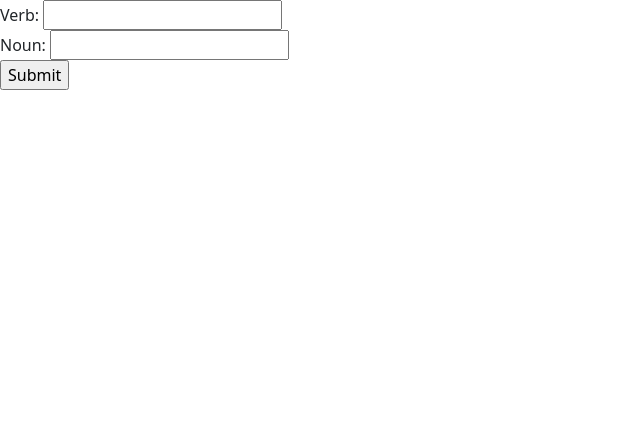
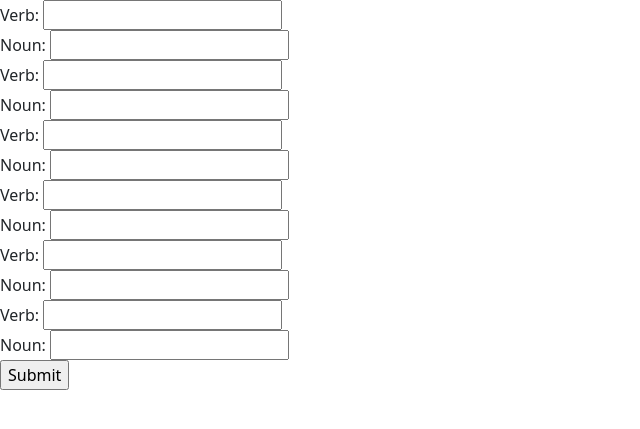
Before and after one commit to theofahey/Ties__tfahey20_sging20_ekrechmer20_ilam21, a Flask app: page /FBI-input in a window 1280 px wide. Shown: the part 56-485 px from the top of the page, without its empty margins (0-640 px from the left). Run offline with Flask 2, Linux system fonts and the light colour scheme.

Commit message:
coded reading story from txt

```diff
--- /dev/null
+++ b/app/fbiStory.txt
@@ -0,0 +1 @@
+You’re running away from FBI wanted criminal <insert from API>. As you race down the block, you turn the corner and run into your friend, {{name}}, who stops you and says, “<insert Kanye quote>.” You take these wise words of wisdom and keep running, deciding it’s best to run into {{place}}. As you {{verb}} and {{verb}} towards the {{adjective}} same {{place}}, you see your criminal begin to gain speed, looking like a {{noun}} and {{verb ending in -ing}} towards you. You need to {{verb}} again! You keep running and bump into a(n) {{adjective}} trash can, a(n) {{adjective}} schoolbus, and <another FBI criminal>, another FBI criminal. Just when you think your life is over, the first FBI criminal spots the second, and the two embrace in a(n) {{adjective}} hug. Is this a criminal love story, you wonder? Quickly, you {{verb}} to get away from danger, admiring this long-lost romance from afar.
--- a/app/main.py
+++ b/app/main.py
@@ -5,17 +5,32 @@ import urllib.request
 from urllib.request import urlopen
 import json
 import random
+import os
 app = Flask(__name__)
 
+def replace(story, words):
+    output = ""
+    for x in story:
+        if x == "#":
+            output += words.pop()
+        else:
+            output += x
+    return output
 @app.route("/", methods=['GET', 'POST'])
 def start():
     return render_template("index.html");
 
 @app.route("/FBI-input", methods = ['GET', 'POST'])
 def kanye_east_fillin():
-    return render_template("madlibtemplate.html")
+    return render_template("fbiInput.html")
+
+
 @app.route("/FBI", methods = ['GET', 'POST'])
 def kanye_east():
+    document_path = os.getcwd()+'/app/fbiStory.txt'
+    with open(document_path, 'r') as f:
+        lines = f.read()
+        f.close()
     url = "https://api.kanye.rest"
     #Opens From Browser in order to ensure not being blocked.
     w = urllib.request.Request(url,headers={'User-Agent': 'Mozilla/5.0'})
@@ -34,7 +49,8 @@ def kanye_east():
     hist1 = data['items'][num]['details']
     title2 = data['items'][num2]['title']
     hist2 = data['items'][num]['details']
-    return render_template("fbi.html", kanye = x["quote"], name = title1, crim = hist1,name2 = title2, crim2 = hist2)
+    return render_template("fbi.html", kanye = x["quote"], name = title1, crim = hist1,name2 = title2, crim2 = hist2, lines = lines)
+
 def dogstory():
     url = "https://dog.ceo/api/breeds/list/all"
     w = urllib.request.Request(url,headers={'User-Agent': 'Mozilla/5.0'})
--- a/app/templates/fbi.html
+++ b/app/templates/fbi.html
@@ -19,7 +19,7 @@
 <body>
   <h1 class="display-4">On the Run</h1>
   <p class="lead">
-  You’re running away from FBI wanted criminal {{name.title()}}. As you race down the block, you turn the corner and run into your friend, name, who stops you and says, “{{kanye}}.” You take these wise words of wisdom and keep running, deciding it’s best to run into place. As you verb and verb towards the adjective same place, you see your criminal begin to gain speed, looking like a noun and verb ending in -ing towards you. You need to verb again! You keep running and bump into a(n) adjective trash can, a(n) adjective schoolbus, and {{name2.title()}}, another FBI criminal. Just when you think your life is over, the first FBI criminal spots the second, and the two embrace in a(n) adjective hug. Is this a criminal love story, you wonder? Quickly, you verb to get away from danger, admiring this long-lost romance from afar.
+  {{lines}}
   </p>
   <img src="static/stealingyoheart.jpg" width=50% class="center">
 </body>
--- /dev/null
+++ b/app/templates/fbiInput.html
@@ -0,0 +1,43 @@
+{% extends "madlibtemplate.html" %}
+{% block title %} FBI {% endblock %}
+{% block content %}
+<form class="" action="/FBI" method="post">
+      Verb:
+      <input type="text" id="1">
+      <br>
+      Noun:
+      <input type="text" id="2">
+      <br>
+      Verb:
+      <input type="text" id="3">
+      <br>
+      Noun:
+      <input type="text" id="4">
+      <br>
+      Verb:
+      <input type="text" id="5">
+      <br>
+      Noun:
+      <input type="text" id="6">
+      <br>
+      Verb:
+      <input type="text" id="7">
+      <br>
+      Noun:
+      <input type="text" id="8">
+      <br>
+      Verb:
+      <input type="text" id="9">
+      <br>
+      Noun:
+      <input type="text" id="10">
+      <br>
+      Verb:
+      <input type="text" id="11">
+      <br>
+      Noun:
+      <input type="text" id="12">
+      <br>
+      <input type="submit">
+</form>
+{% endblock %}
--- a/app/templates/madlibtemplate.html
+++ b/app/templates/madlibtemplate.html
@@ -6,7 +6,7 @@
     <!-- Bootstrap CSS -->
     <link href="https://cdn.jsdelivr.net/npm/bootstrap@5.0.2/dist/css/bootstrap.min.css" rel="stylesheet" integrity="sha384-EVSTQN3/azprG1Anm3QDgpJLIm9Nao0Yz1ztcQTwFspd3yD65VohhpuuCOmLASjC" crossorigin="anonymous">
 
-    <title>FBI Madlib</title>
+    <title>{% block title %}{% endblock %}</title>
   </head>
   <body>
     <nav class="navbar navbar-expand-lg navbar-light bg-light">
@@ -16,14 +16,7 @@
           <span class="navbar-toggler-icon"></span>
         </button>
     </nav>
-    <form class="" action="/FBI" method="post">
-      Verb:
-      <input type="text">
-      <br>
-      Noun:
-      <input type="text">
-      <br>
-      <input type="submit">
-    </form>
+    {% block content %}
+    {% endblock %}
   </body>
 </html>
```
Also changed, not shown: app/__init__.py (+9 -0 lines), 1 other file.
